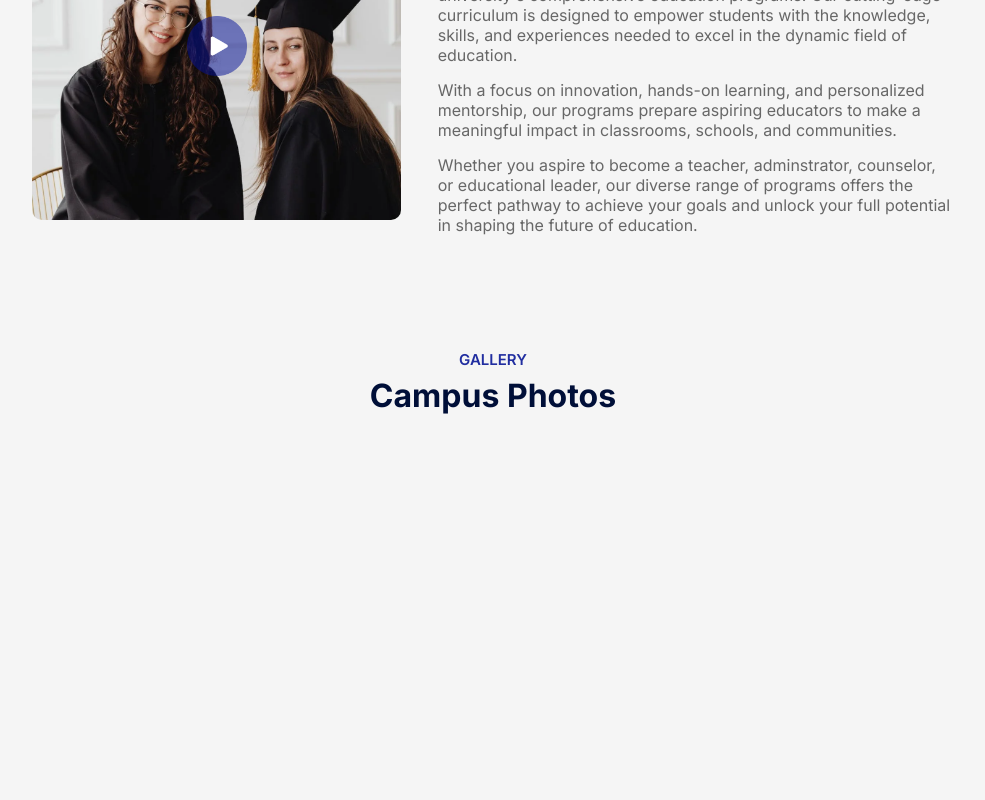
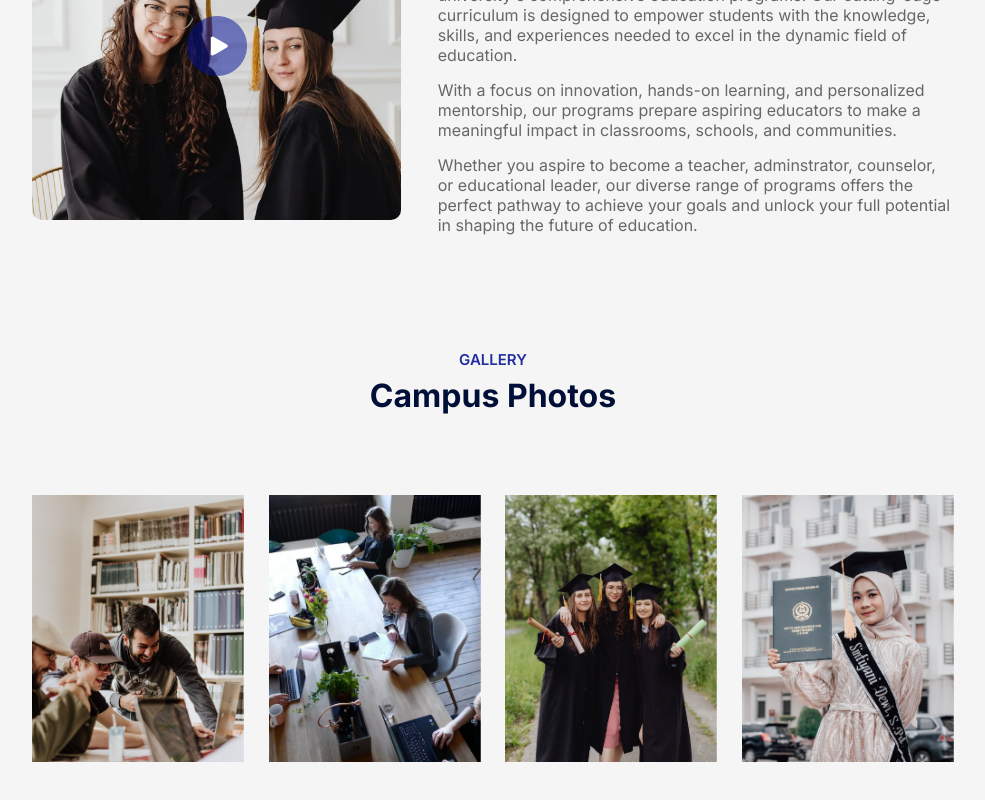
Before and after one commit to Developerfiyin/edusity-webpage, a React (Vite) app: page / in a window 1280 px wide. Shown: the part 1571-2371 px from the top of the page, without its empty margins (147-1132 px from the left). Before the commit the page ends 2016 px from the top, so only its background shows below. Built offline with nearby package versions, Linux system fonts and the light colour scheme.

Commit message:
created a div with the class of campus and style it

```diff
--- a/src/App.jsx
+++ b/src/App.jsx
@@ -1,4 +1,5 @@
 import About from "./Components/About/About";
+import Campus from "./Components/Campus/campus.";
 import Hero from "./Components/Hero/Hero";
 import Navbar from "./Components/Navbar/Navbar";
 import Programs from "./Components/Programs/programs";
@@ -13,6 +14,7 @@ const App = () => {
         <Title subTitle="OUR PROGRAM" title="WHAT WE OFFER " />
         <About />
         <Title subTitle="GALLERY" title="Campus Photos" />
+        <Campus />
       </div>
     </div>
   );
--- a/src/Components/Campus/campus..jsx
+++ b/src/Components/Campus/campus..jsx
@@ -1,6 +1,19 @@
 import "./campus.css";
+import gallery1 from "../../assets/gallery-1.png";
+import gallery2 from "../../assets/gallery-2.png";
+import gallery3 from "../../assets/gallery-3.png";
+import gallery4 from "../../assets/gallery-4.png";
 
 const Campus = () => {
-  return <div></div>;
+  return (
+    <div className="campus">
+      <div className="gallery">
+        <img src={gallery1} alt="the first gallery image" />
+        <img src={gallery2} alt="The second gallery image" />
+        <img src={gallery3} alt="The third gallery iamge" />
+        <img src={gallery4} alt="The fourth gallery image" />
+      </div>
+    </div>
+  );
 };
 export default Campus;
--- a/src/Components/Campus/campus.css
+++ b/src/Components/Campus/campus.css
@@ -0,0 +1,14 @@
+.campus {
+  margin: 80px auto;
+  width: 90%;
+  text-align: center;
+}
+.gallery {
+  display: flex;
+  margin-bottom: 40px;
+  align-items: center;
+  justify-content: space-between;
+}
+.gallery img {
+  width: 23%;
+}
```
